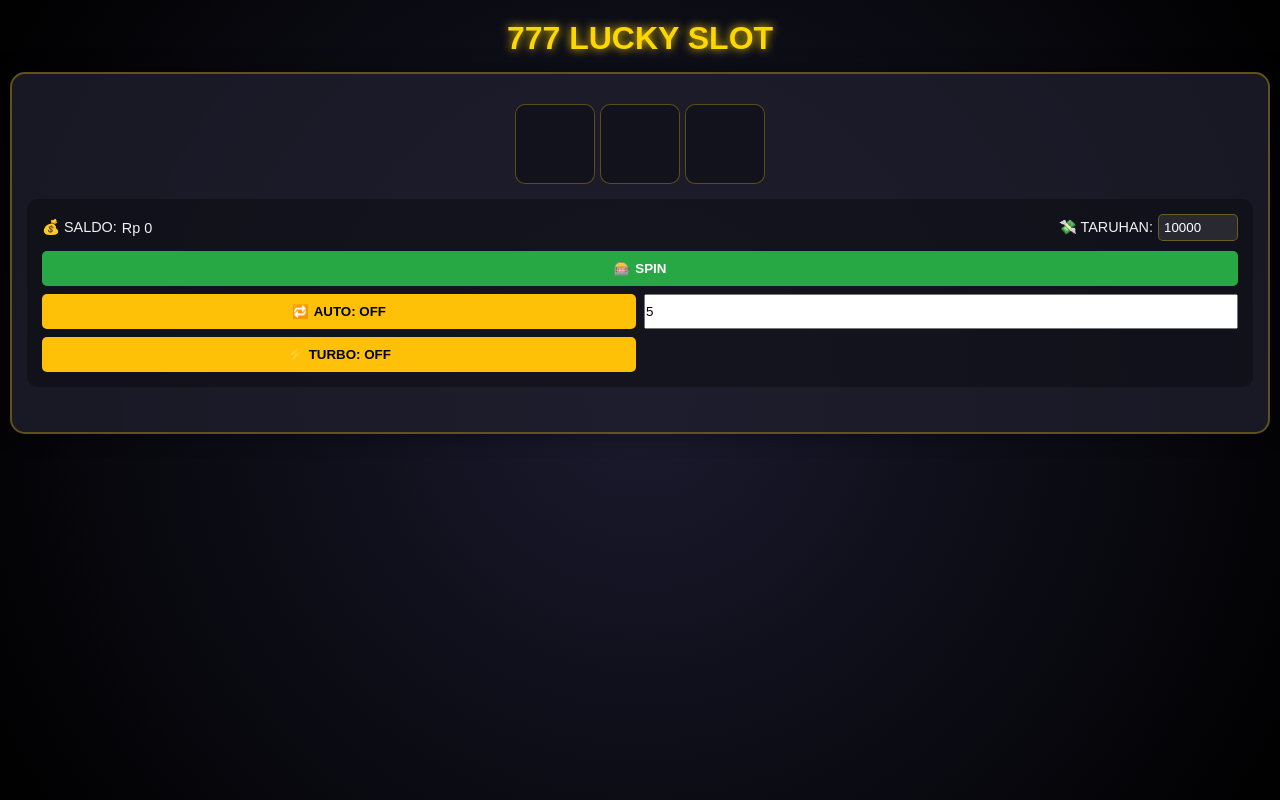
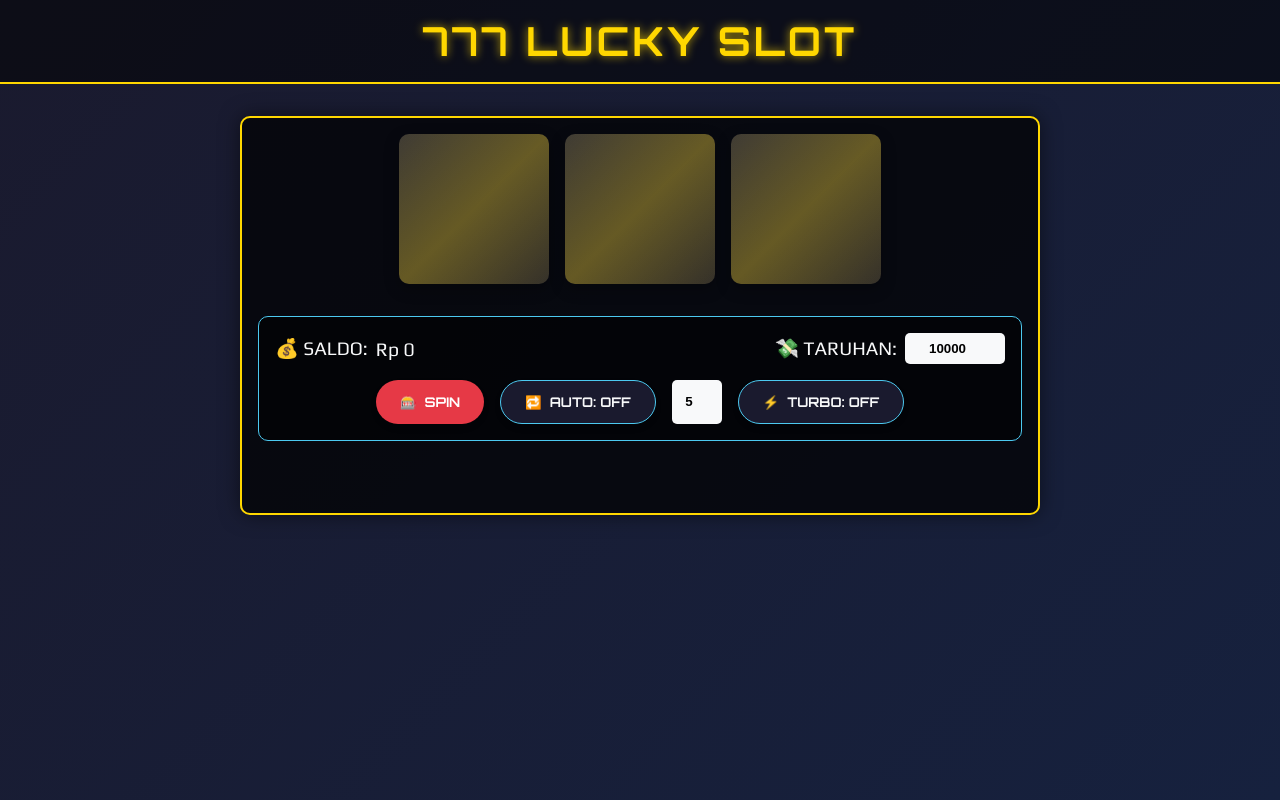
Before and after one commit to Arvan001/slot-edukasi, a Flask app: template templates/game.html in a window 1280 px wide. Run offline with Flask 3, Linux system fonts and the light colour scheme; the template is opened without the code that fills it, so the values that code supplies are empty; some libraries are stand-ins or nearby versions.

Commit message:
Update style.css

```diff
--- a/static/style.css
+++ b/static/style.css
@@ -1,8 +1,9 @@
 :root {
-  --primary: #ffd700;
-  --secondary: #1a1a2e;
-  --text: #f1f1f1;
-  --highlight: rgba(255, 215, 0, 0.3);
+  --primary-color: #ffd700;
+  --secondary-color: #e63946;
+  --dark-color: #1a1a2e;
+  --light-color: #f8f9fa;
+  --accent-color: #4cc9f0;
 }
 
 * {
@@ -12,203 +13,281 @@
 }
 
 body {
-  font-family: 'Arial', sans-serif;
-  background: radial-gradient(circle at center, var(--secondary), #000);
-  color: var(--text);
+  font-family: 'Play', sans-serif;
+  background: linear-gradient(135deg, #1a1a2e, #16213e);
+  color: var(--light-color);
   min-height: 100vh;
-  display: flex;
-  flex-direction: column;
-  align-items: center;
-  padding: 10px;
   overflow-x: hidden;
 }
 
 .header {
-  margin: 10px 0;
   text-align: center;
+  padding: 1rem;
+  background: rgba(0, 0, 0, 0.5);
+  border-bottom: 2px solid var(--primary-color);
 }
 
 .title {
-  font-size: 2rem;
-  color: var(--primary);
-  text-shadow: 0 0 10px var(--primary);
-  margin-bottom: 5px;
+  font-family: 'Orbitron', sans-serif;
+  color: var(--primary-color);
+  text-shadow: 0 0 10px rgba(255, 215, 0, 0.7);
+  font-size: 2.5rem;
+  letter-spacing: 3px;
 }
 
 .slot-machine {
-  width: 100%;
-  max-width: 100%;
-  background: rgba(30, 30, 45, 0.8);
-  border-radius: 15px;
-  padding: 15px;
-  border: 2px solid var(--highlight);
+  max-width: 800px;
+  margin: 2rem auto;
+  padding: 1rem;
+  background: rgba(0, 0, 0, 0.7);
+  border-radius: 10px;
   box-shadow: 0 0 20px rgba(0, 0, 0, 0.5);
+  border: 2px solid var(--primary-color);
 }
 
 .reels-container {
   display: flex;
   justify-content: center;
-  gap: 5px;
-  margin: 15px 0;
+  gap: 1rem;
+  margin-bottom: 2rem;
+  perspective: 1000px;
 }
 
 .reel {
-  width: 22vw;
-  height: 22vw;
-  max-width: 100px;
-  max-height: 100px;
-  background: rgba(0, 0, 0, 0.3);
+  width: 150px;
+  height: 150px;
+  position: relative;
+  background: linear-gradient(145deg, #2a2a3a, #1e1e2e);
   border-radius: 10px;
   overflow: hidden;
-  position: relative;
-  border: 1px solid var(--highlight);
+  box-shadow: 0 5px 15px rgba(0, 0, 0, 0.3);
+  transform-style: preserve-3d;
+}
+
+.reel-highlight {
+  position: absolute;
+  top: 0;
+  left: 0;
+  width: 100%;
+  height: 100%;
+  background: linear-gradient(
+    135deg,
+    rgba(255, 215, 0, 0.1) 0%,
+    rgba(255, 215, 0, 0.3) 50%,
+    rgba(255, 215, 0, 0.1) 100%
+  );
+  z-index: 1;
+  pointer-events: none;
 }
 
 .reel-items {
   position: absolute;
+  top: 0;
+  left: 0;
   width: 100%;
-}
-
-.reel-items div {
-  height: 22vw;
-  max-height: 100px;
+  height: 500%;
   display: flex;
+  flex-direction: column;
   align-items: center;
-  justify-content: center;
-  font-size: 2rem;
-}
-
-.reel-highlight {
-  position: absolute;
-  top: 50%;
-  left: 0;
-  right: 0;
-  height: 22vw;
-  max-height: 100px;
-  transform: translateY(-50%);
-  border-top: 2px solid var(--primary);
-  border-bottom: 2px solid var(--primary);
-  z-index: 10;
+  justify-content: space-around;
+  font-size: 3rem;
+  transition: transform 3s cubic-bezier(0.17, 0.67, 0.12, 0.99);
 }
 
 .control-panel {
-  background: rgba(0, 0, 0, 0.3);
+  background: rgba(0, 0, 0, 0.5);
   border-radius: 10px;
-  padding: 15px;
-  margin-top: 10px;
+  padding: 1rem;
+  margin-bottom: 1rem;
+  border: 1px solid var(--accent-color);
 }
 
 .balance-panel {
   display: flex;
   justify-content: space-between;
-  margin-bottom: 10px;
+  margin-bottom: 1rem;
+  font-size: 1.2rem;
 }
 
 .balance-display, .bet-display {
   display: flex;
   align-items: center;
-  gap: 5px;
-  font-size: 0.9rem;
+  gap: 0.5rem;
 }
 
 .bet-input {
-  width: 80px;
-  padding: 5px;
-  background: rgba(255, 255, 255, 0.1);
-  border: 1px solid var(--highlight);
-  color: white;
+  width: 100px;
+  padding: 0.5rem;
   border-radius: 5px;
+  border: none;
+  background: var(--light-color);
+  font-weight: bold;
+  text-align: center;
 }
 
 .buttons-container {
-  display: grid;
-  grid-template-columns: 1fr 1fr;
-  gap: 8px;
+  display: flex;
+  justify-content: center;
+  gap: 1rem;
+  flex-wrap: wrap;
 }
 
 .btn {
-  padding: 10px;
+  padding: 0.8rem 1.5rem;
   border: none;
-  border-radius: 5px;
+  border-radius: 50px;
+  font-family: 'Orbitron', sans-serif;
   font-weight: bold;
+  cursor: pointer;
+  transition: all 0.3s ease;
   display: flex;
   align-items: center;
-  justify-content: center;
-  gap: 5px;
+  gap: 0.5rem;
+  box-shadow: 0 4px 6px rgba(0, 0, 0, 0.1);
+}
+
+.btn:hover {
+  transform: translateY(-3px);
+  box-shadow: 0 6px 8px rgba(0, 0, 0, 0.2);
+}
+
+.btn:active {
+  transform: translateY(1px);
 }
 
 .btn-spin {
-  background: #28a745;
+  background: var(--secondary-color);
   color: white;
-  grid-column: span 2;
 }
 
 .btn-auto, .btn-turbo {
-  background: #ffc107;
-  color: #000;
+  background: var(--dark-color);
+  color: var(--light-color);
+  border: 1px solid var(--accent-color);
+}
+
+.btn.active {
+  background: var(--accent-color);
+  color: var(--dark-color);
+}
+
+.auto-spin-input {
+  width: 50px;
+  padding: 0.5rem;
+  border-radius: 5px;
+  border: none;
+  background: var(--light-color);
+  font-weight: bold;
+  text-align: center;
 }
 
 .message {
   text-align: center;
-  margin-top: 10px;
-  min-height: 20px;
-  color: var(--primary);
+  padding: 1rem;
+  font-size: 1.2rem;
+  min-height: 40px;
+  color: var(--primary-color);
 }
 
-/* Popup */
+/* Popup Styling */
 .popup {
   position: fixed;
   top: 0;
   left: 0;
-  right: 0;
-  bottom: 0;
+  width: 100%;
+  height: 100%;
   background: rgba(0, 0, 0, 0.8);
   display: flex;
+  justify-content: center;
   align-items: center;
-  justify-content: center;
   z-index: 100;
   opacity: 0;
   pointer-events: none;
-  transition: opacity 0.3s;
+  transition: opacity 0.3s ease;
 }
 
-.popup.show {
+.popup.visible {
   opacity: 1;
   pointer-events: all;
 }
 
 .popup-content {
-  background: linear-gradient(145deg, #ffd700, #ffa500);
-  padding: 20px;
-  border-radius: 10px;
+  background: linear-gradient(145deg, #1a1a2e, #16213e);
+  padding: 2rem;
+  border-radius: 15px;
   text-align: center;
+  border: 3px solid var(--primary-color);
+  box-shadow: 0 0 30px rgba(255, 215, 0, 0.5);
+  max-width: 400px;
   width: 90%;
-  max-width: 300px;
 }
 
 .win-title {
+  color: var(--primary-color);
+  margin-bottom: 1rem;
+  font-size: 2rem;
+}
+
+.win-amount {
+  color: var(--accent-color);
   font-size: 1.5rem;
-  margin-bottom: 10px;
+  font-weight: bold;
+  margin: 1rem 0;
 }
 
 .popup-btn {
-  margin-top: 15px;
-  padding: 8px 15px;
-  background: white;
+  padding: 0.8rem 2rem;
+  background: var(--primary-color);
+  color: var(--dark-color);
   border: none;
-  border-radius: 20px;
+  border-radius: 50px;
   font-weight: bold;
+  cursor: pointer;
+  transition: all 0.3s ease;
+  font-family: 'Orbitron', sans-serif;
 }
 
+.popup-btn:hover {
+  transform: scale(1.05);
+  box-shadow: 0 0 15px rgba(255, 215, 0, 0.7);
+}
+
+/* Reel Symbols */
+.symbol {
+  width: 100%;
+  height: 100px;
+  display: flex;
+  justify-content: center;
+  align-items: center;
+  text-shadow: 0 0 10px currentColor;
+}
+
+.symbol-7 { color: #ff0000; }
+.symbol-cherry { color: #ff6b6b; }
+.symbol-lemon { color: #ffd700; }
+.symbol-orange { color: #ffa502; }
+.symbol-grape { color: #9c88ff; }
+.symbol-watermelon { color: #4cd137; }
+.symbol-diamond { color: #00d2d3; }
+
 /* Responsive */
-@media (min-width: 768px) {
+@media (max-width: 768px) {
   .reel {
-    width: 80px;
-    height: 80px;
+    width: 100px;
+    height: 100px;
   }
 
-  .reel-items div {
-    height: 80px;
-    font-size: 2.5rem;
+  .title {
+    font-size: 2rem;
+  }
+
+  .buttons-container {
+    flex-direction: column;
+    align-items: center;
+  }
+
+  .btn {
+    width: 100%;
+    justify-content: center;
   }
 }
```
